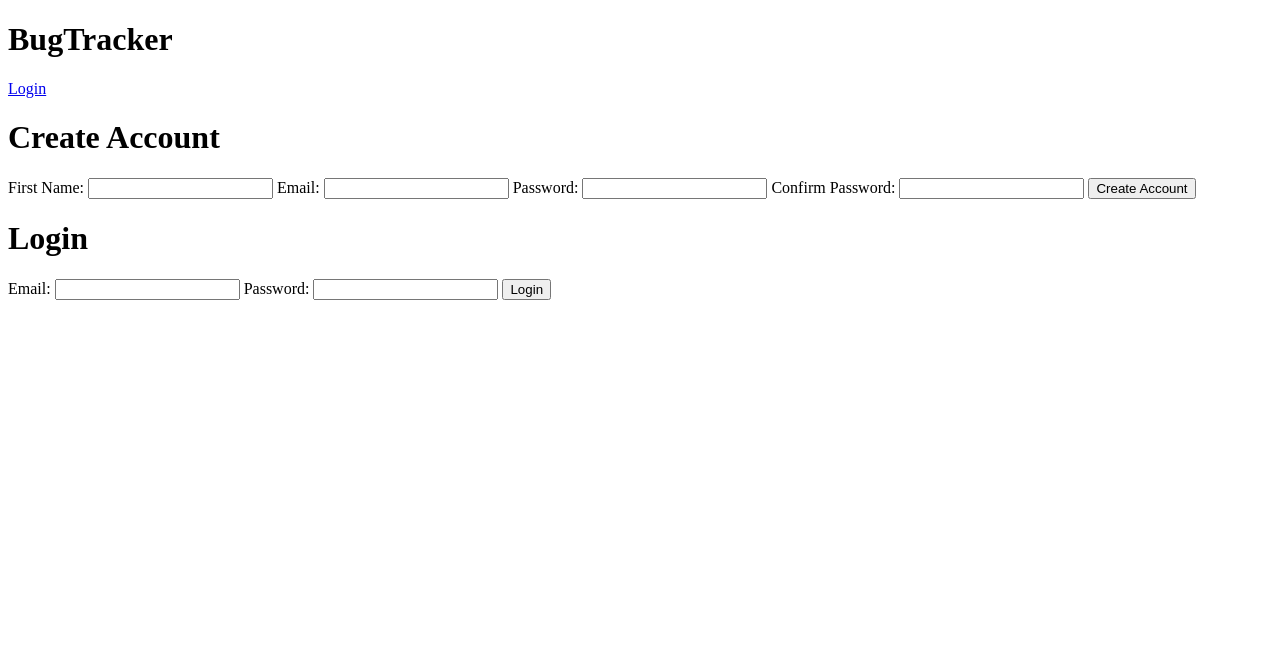
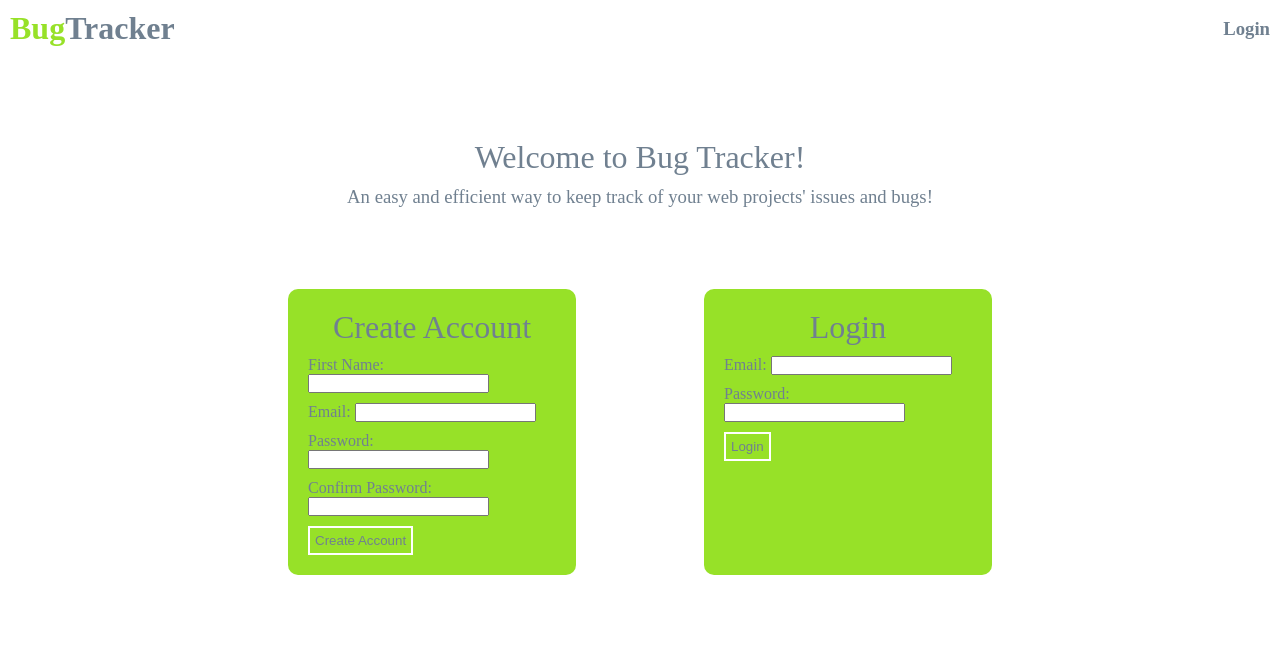
Before and after one commit to cxgraham/BugTracker, a Flask app: page / in a window 1280 px wide. Shown: the top 656 px of the page. Run offline with Flask 2, Linux system fonts and the light colour scheme.

Commit message:
adding css

```diff
--- /dev/null
+++ b/flask_app/static/css/index.css
@@ -0,0 +1,84 @@
+* {
+    margin: 0px;
+    padding: 0px;
+    box-sizing: border-box;
+}
+
+.header{
+    padding: 10px;
+    display: flex;
+    justify-content: space-between;
+    align-items: center;
+}
+
+.header h1{
+    color: rgb(151, 225, 40);
+}
+
+.header span{
+    color: slategray;
+}
+
+.nav-links a{
+    text-decoration: none;
+    color: slategrey;
+}
+
+.main-content{
+    height: 75vh;
+    margin: 0px;
+    display: flex;
+    flex-direction: column;
+    justify-content: space-evenly;
+    align-items: center;
+}
+
+.main-content label{
+    margin-top: 10px;
+    display: block;
+    color: slategray;
+}
+
+.welcome{
+    text-align: center;
+    color: slategray;
+}
+
+.welcome h1{
+    font-weight: normal;
+}
+
+.welcome h3{
+    margin-top: 10px;
+    font-weight: normal;
+}
+
+.loginandcreate{
+    width: 75%;
+    display: flex;
+    flex-direction: row;
+    justify-content: space-evenly;
+}
+
+.register, .login{
+    width: 30%;
+    padding: 20px;
+    border-radius: 10px;
+    background-color:rgb(151, 225, 40);
+    display: flex;
+    justify-content: center;
+}
+
+.register h1, .login h1{
+    text-align: center;
+    color: slategray;
+    font-weight: normal;
+}
+
+.submit{
+    margin-top: 10px;
+    border: 2px solid white;
+    padding: 5px;
+    background-color:rgb(151, 225, 40);
+    color: slategray;
+}
--- a/flask_app/templates/header.html
+++ b/flask_app/templates/header.html
@@ -5,13 +5,14 @@
     <meta http-equiv="X-UA-Compatible" content="IE=edge">
     <meta name="viewport" content="width=device-width, initial-scale=1.0">
     <title>Header</title>
+    <link rel="stylesheet" type="text/css" href="{{ url_for('static', filename='css/index.css') }}">
 </head>
 <body>
     <div class="header">
         <h1>Bug<span>Tracker</span></h1>
         <div class="nav-links">
             {% if 'user_id' not in session %}
-                <a href="/">Login</a>
+                <a href="/"><h3>Login</h3></a>
             {% endif %}
             {% if 'user_id' in session %}
             <a href="/bugs/create">Create Bug</a> |
--- a/flask_app/templates/index.html
+++ b/flask_app/templates/index.html
@@ -6,9 +6,15 @@
     <meta name="viewport" content="width=device-width, initial-scale=1.0">
     {% include "header.html" %}
     <title>Bug Tracker</title>
+    <link rel="stylesheet" type="text/css" href="{{ url_for('static', filename='css/index.css') }}">
 </head>
 <body>
     <div class="main-content">
+        <div class="welcome">
+            <h1>Welcome to Bug Tracker!</h1>
+            <h3>An easy and efficient way to keep track of your web projects' issues and bugs!</h3>
+        </div>
+        <div class="loginandcreate">
             <div class="register">
                 <form action="/users/register", method = 'post'>
                     <h1>Create Account</h1>
@@ -66,5 +72,6 @@
                 </form>
             </div>
         </div>
+    </div>
 </body>
 </html>
```
Also changed, not shown: flask_app/static/css/homepage.css (added, +37 -0 lines), flask_app/templates/homepage.html (+10 -1 lines). Lines whose indentation alone changed are shown as unchanged.
